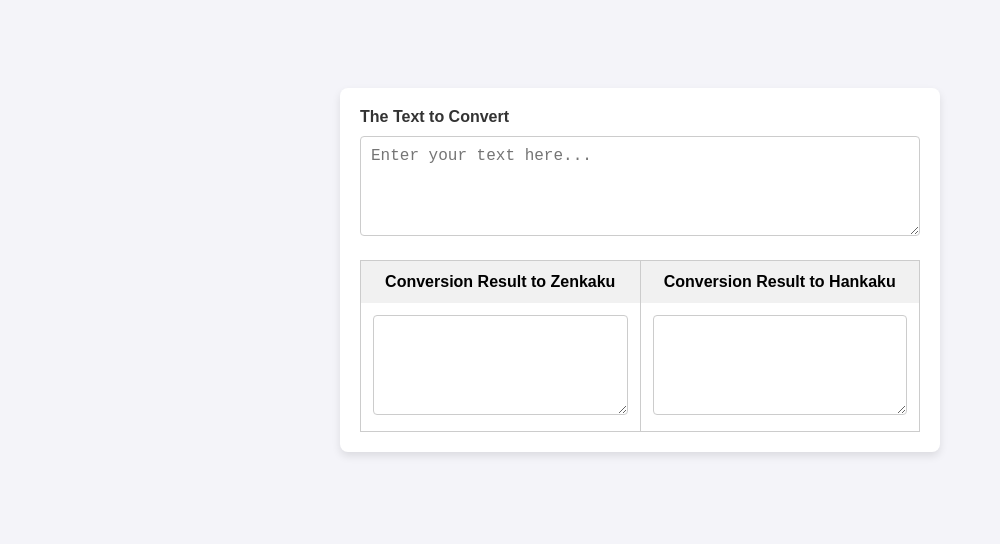
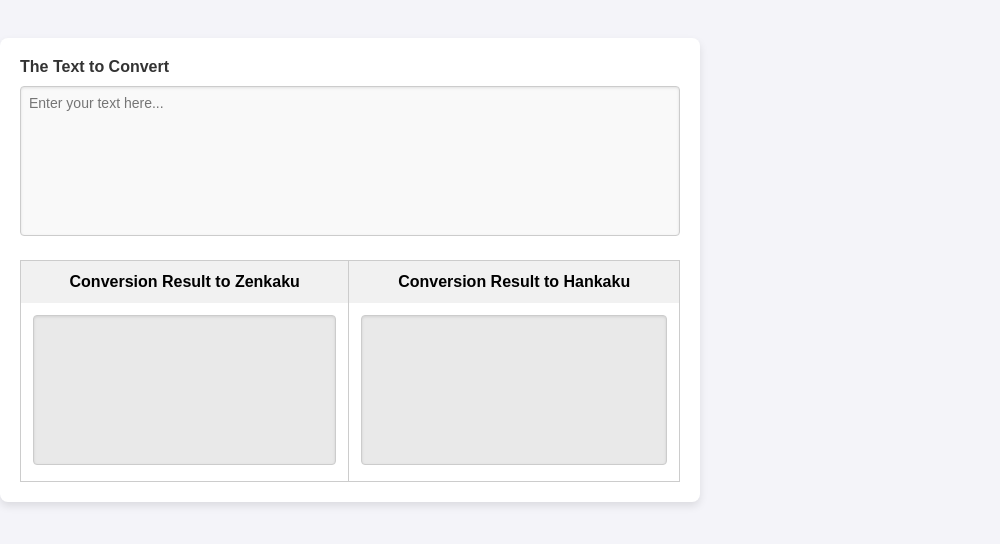
Before and after one commit to buingoctruong/zenkaku-hankaku-extension, a website built with Parcel: page src/index.html in a window 1280 px wide. Shown: the part 130-674 px from the top of the page, without its empty margins (0-1000 px from the left). Built offline with nearby package versions, Linux system fonts and the light colour scheme.

Commit message:
Update css in version control

```diff
--- a/src/styles.css
+++ b/src/styles.css
@@ -5,17 +5,21 @@
 }
 
 body {
+    width: 700px;
     font-family: Arial, sans-serif;
     background-color: #f4f4f9;
     display: flex;
     justify-content: center;
     align-items: center;
     min-height: 100vh;
+    margin: 0;
+    padding: 0;
 }
 
 .container {
-    width: 80%;
-    max-width: 600px;
+    width: 100%;
+    max-width: 100%;
+    max-width: 700px;
     background-color: white;
     padding: 20px;
     border-radius: 8px;
@@ -37,11 +41,21 @@ label {
 
 textarea {
     width: 100%;
-    height: 100px;
-    padding: 10px;
+    height: 150px;
+    resize: none;
     border: 1px solid #ccc;
     border-radius: 4px;
-    font-size: 1rem;
+    padding: 8px;
+    font-size: 14px;
+    font-family: Arial, sans-serif;
+    background-color: #f9f9f9;
+    color: #333;
+    box-shadow: inset 0 1px 3px rgba(0, 0, 0, 0.1);
+}
+
+textarea[readonly] {
+    background-color: #e9e9e9;
+    cursor: not-allowed;
 }
 
 .table-component {
```
Also changed, not shown: 2 other files.
